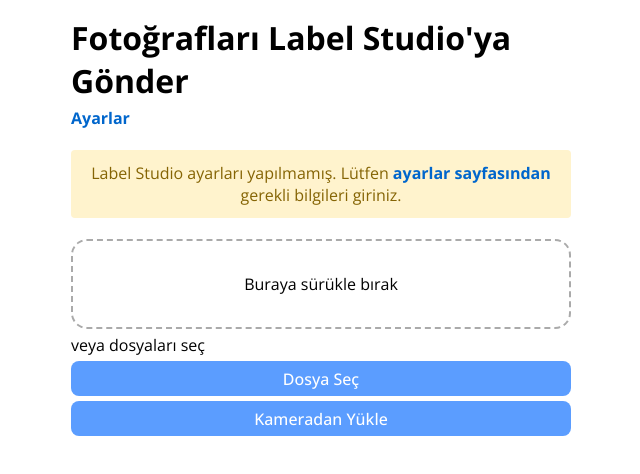
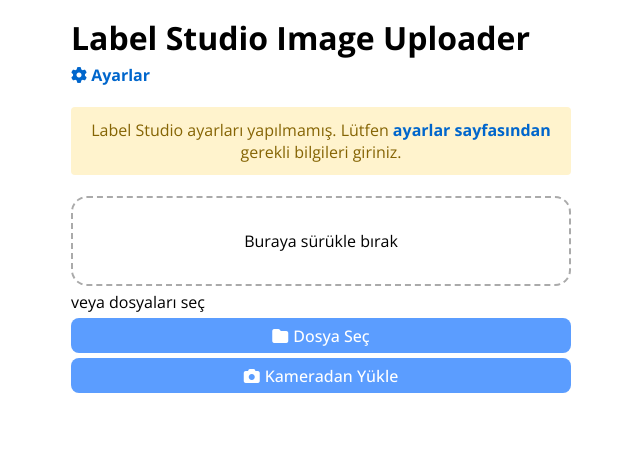
Before and after one commit to yussufbiyik/local-label-studio-image-uploader, a SvelteKit app: page / in a window 1280 px wide. Shown: the top 474 px of the page, without its empty margins (319-959 px from the left). Built offline with nearby package versions, Linux system fonts and the light colour scheme.

Commit message:
Add icons

```diff
--- a/src/app.css
+++ b/src/app.css
@@ -20,3 +20,21 @@
     width: 100%;
     overflow: hidden;
 }
+
+.header {
+    gap:5px;
+    display: grid;
+    grid-auto-flow: row;
+    align-items: center;
+    margin-bottom: 1rem;
+}
+
+
+.page-link {
+    color: #0066cc;
+    text-decoration: none;
+    font-weight: bold;
+}
+.page-link:hover {
+    text-decoration: underline;
+}
--- a/src/app.html
+++ b/src/app.html
@@ -4,6 +4,7 @@
 		<meta charset="utf-8" />
 		<link rel="icon" href="%sveltekit.assets%/favicon.png" />
 		<meta name="viewport" content="width=device-width, initial-scale=1" />
+		<script src="https://kit.fontawesome.com/695a3ca3fa.js" crossorigin="anonymous"></script>
 		%sveltekit.head%
 	</head>
 	<body data-sveltekit-preload-data="hover">
--- a/src/routes/+page.svelte
+++ b/src/routes/+page.svelte
@@ -170,13 +170,17 @@
         color: white;
         cursor: pointer;
         font-weight: 500;
-        display: grid;
-        align-items: center;
-        justify-content: center;
         border-radius: 0.5rem;
         padding: 0.75rem 1.5rem;
         background-color: #5b9dff;
         transition: background-color 0.3s ease;
+
+        gap: 5px;
+        display: grid;
+        grid-auto-flow: column;
+        align-content: center;
+        align-items: center;
+        justify-content: center;
     }
 
     .custom-file-input:hover {
@@ -234,33 +238,21 @@
         text-align: center;
         margin-bottom: 1rem;
     }
-    .config-link {
-        color: #0066cc;
-        text-decoration: none;
-        font-weight: bold;
-    }
-    .config-link:hover {
-        text-decoration: underline;
-    }
-    .header {
-        gap:5px;
-        display: grid;
-        grid-auto-flow: row;
-        align-items: center;
-        margin-bottom: 1rem;
-    }
 </style>
 
 <div class="upload-container">
     <div class="header">
-        <h1>Fotoğrafları Label Studio'ya Gönder</h1>
-        <a href="/configurator" class="config-link">Ayarlar</a>
+        <h1>Label Studio Image Uploader</h1>
+        <a href="/configurator" class="page-link">
+            <i class="fa-solid fa-gear"></i>
+            Ayarlar
+        </a>
     </div>
 
     {#if configMissing}
         <div class="config-banner">
             Label Studio ayarları yapılmamış. Lütfen
-            <a href="/configurator" class="config-link">ayarlar sayfasından</a>
+            <a href="/configurator" class="page-link">ayarlar sayfasından</a>
             gerekli bilgileri giriniz.
         </div>
     {/if}
@@ -277,9 +269,15 @@
         Buraya sürükle bırak
     </div>
     <p>veya dosyaları seç</p>
-    <label for="file-upload" class="custom-file-input">Dosya Seç</label>
+    <label for="file-upload" class="custom-file-input">
+        <i class="fa-solid fa-folder"></i>
+        Dosya Seç
+    </label>
     <input id="file-upload" type="file" accept="image/*" multiple on:change={handleFileChange} />
-    <label for="camera-upload" class="custom-file-input">Kameradan Yükle</label>
+    <label for="camera-upload" class="custom-file-input">
+        <i class="fa-solid fa-camera"></i>
+        Kameradan Yükle
+    </label>
     <input id="camera-upload" type="file" accept="image/*" capture multiple on:change={handleFileChange} />
 
     {#if uploadStatus.length > 0}
```
Also changed, not shown: src/routes/configurator/+page.svelte (+15 -4 lines).
